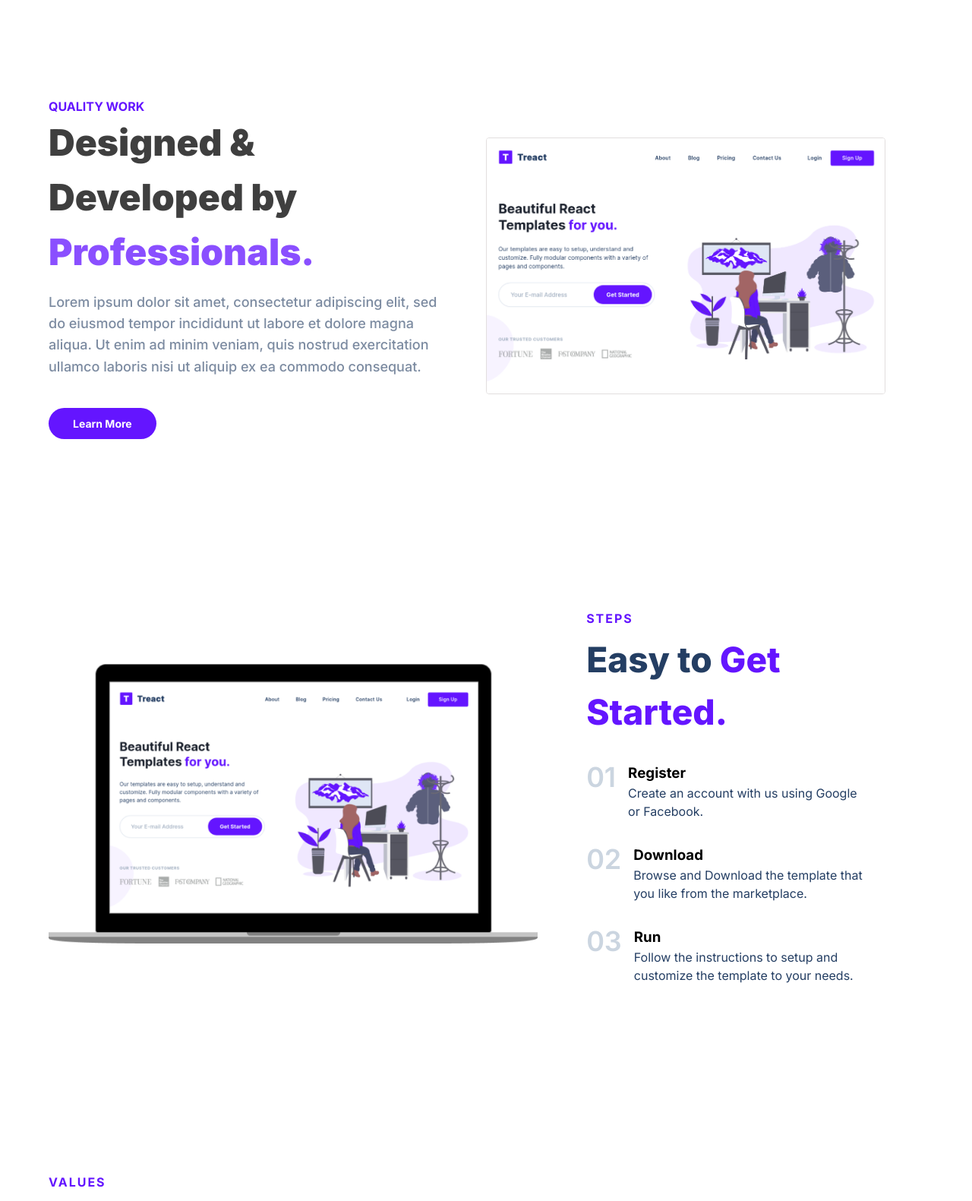
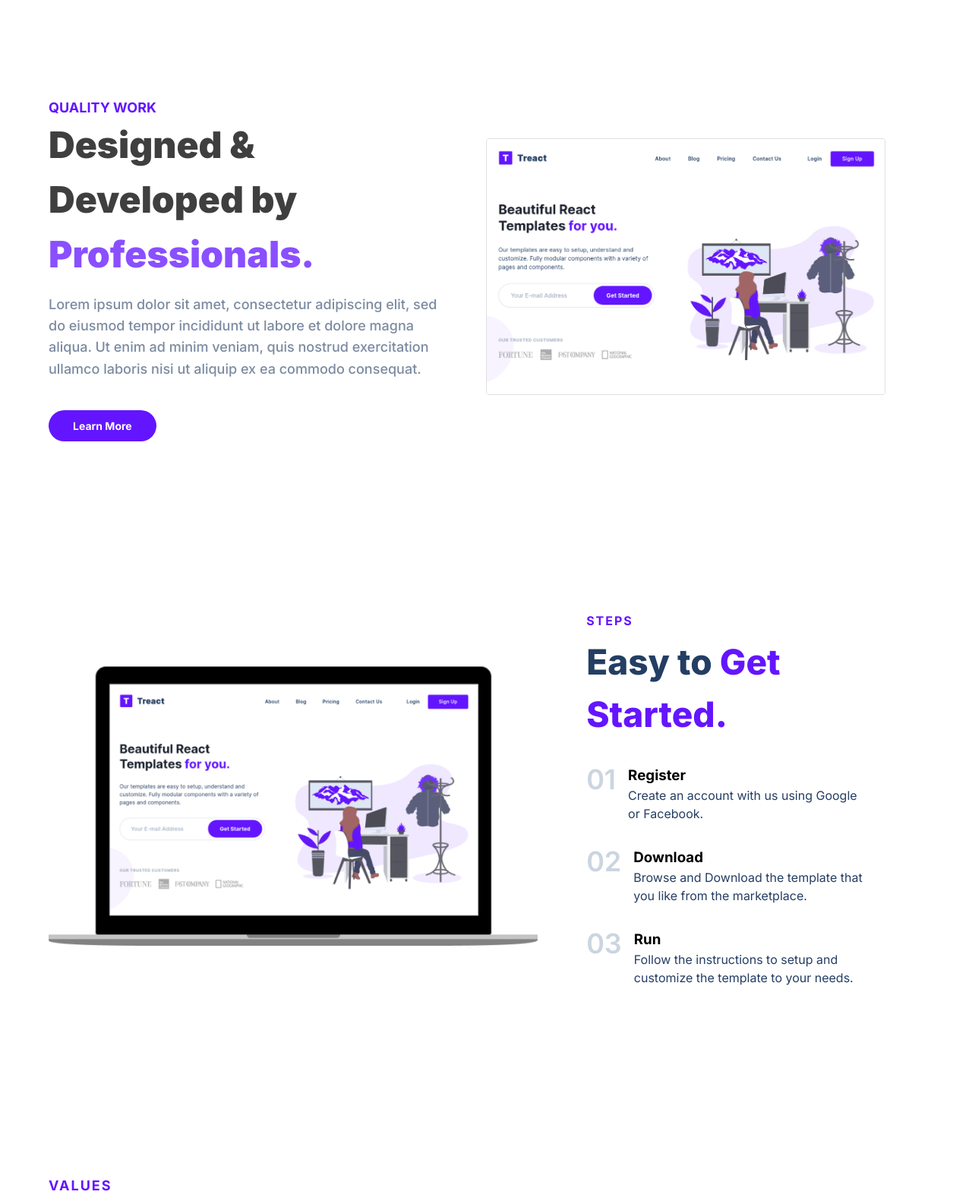
Before and after one commit to Hypervertices/Week-2-Final-Project, a plain HTML site: page index.html in a window 1280 px wide. Shown: the part 1460-3041 px from the top of the page at 76% size. Drawn offline with Linux system fonts and the light colour scheme.

Commit message:
new update

```diff
--- a/styles.css
+++ b/styles.css
@@ -305,7 +305,7 @@ Quality
   font-weight: 700;
   color: rgba(100, 21, 255, 1);
   margin-bottom: 16px;
-  font-size: 16px;
+  font-size: large;
 }
 .quality__description {
   max-width: 576px;
@@ -382,6 +382,7 @@ Steps
   font-weight: 700;
   color: #6415ff;
   letter-spacing: 2px;
+  font: large;
 }
 
 .steps__features--headline {
@@ -457,6 +458,7 @@ Values
   font-weight: 700;
   color: #6415ff;
   letter-spacing: 2px;
+  font-size: large;
 }
 
 .values__header {
@@ -562,7 +564,7 @@ Pricing
   font-weight: 700;
   color: #6417ff;
   margin-bottom: 16px;
-
+  font-size: large;
 }
 
 
```
